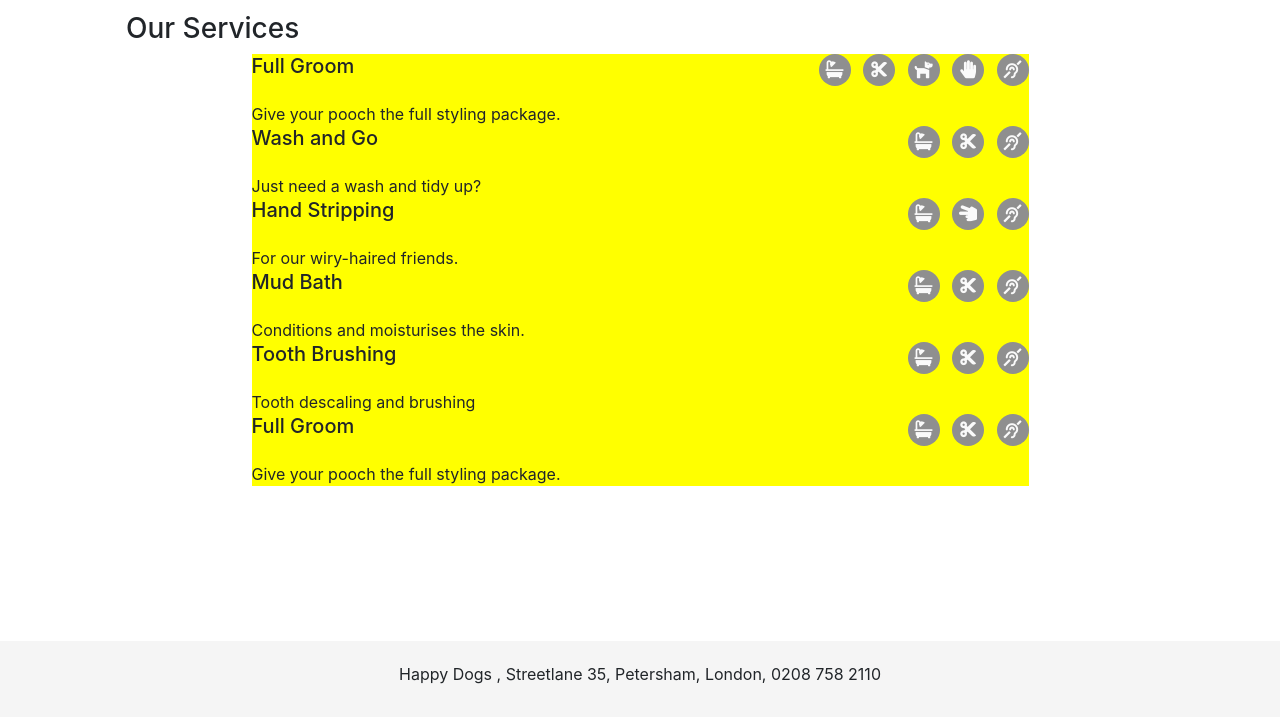
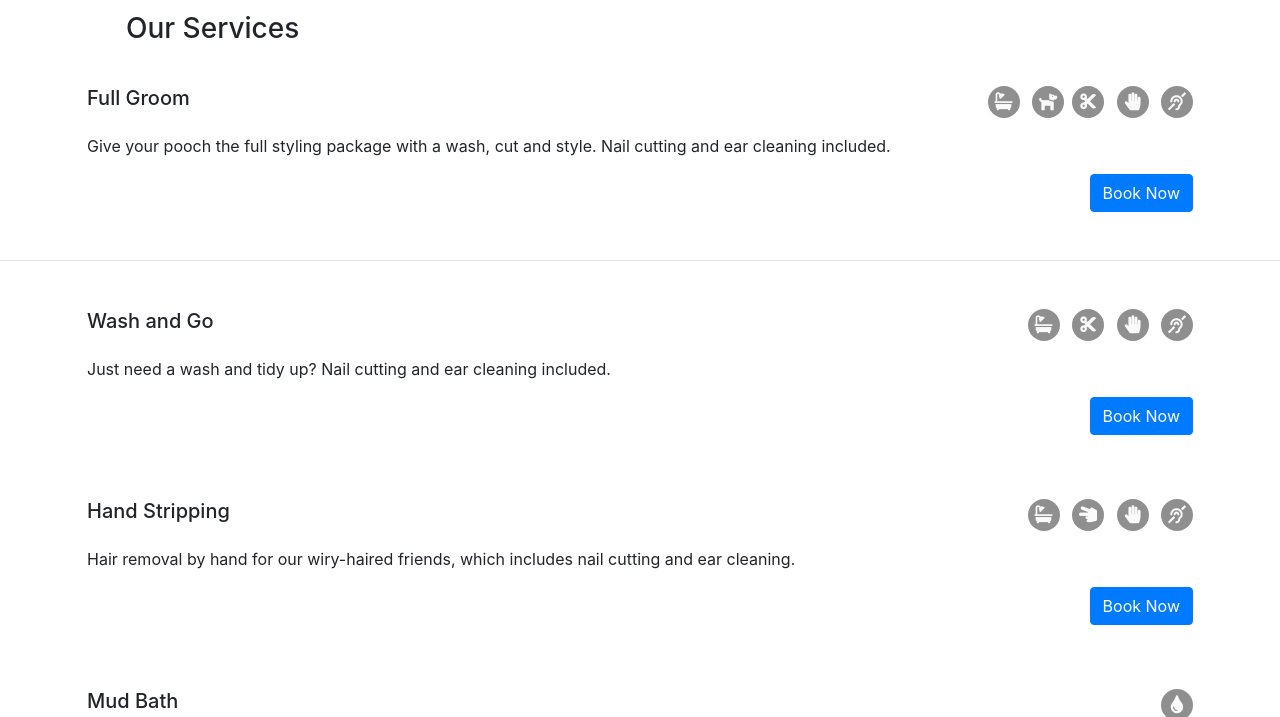
Before and after one commit to BonnieMcb/MS1-Dog-grooming-site, a plain HTML site: page services.html in a window 1280 px wide. Shown: the part 56-773 px from the top of the page. Drawn offline with nearby package versions, Linux system fonts and the light colour scheme.

Commit message:
Finalising Work on Services page

```diff
--- a/assets/css/style.css
+++ b/assets/css/style.css
@@ -6,11 +6,6 @@
     background-color: #f0f8ff
 }
 
-.testbox {
-    background-color: yellow;
-    width: 70%;
-    margin: 0 auto;
-}
 
 
 /* ----------- Header ----------- */
@@ -72,6 +67,20 @@ section {
 
 /* ----------- Services ----------- */
 
+/*.testbox {
+    background-color: yellow;
+    width: 70%;
+    margin: 0 auto;
+}*/
+
+.service-box {
+    padding: 2em;
+}
+
+.service-description {
+    padding: 1em 0;
+}
+
 .services-row {
     display: inline;
 }
@@ -80,8 +89,16 @@ h5 {
     text-align: left;
 }
 
-.icon-col {
+.services-right {
     text-align: right;
+}
+
+.service-icons {
+    margin: 0;
+}
+
+.nopad-col {
+    padding: 0;
 }
 
 .service-icons li i {
--- a/services.html
+++ b/services.html
@@ -50,25 +50,24 @@
     </div>
 
 
-        <div class="container">
-            <div class="testbox">
+
+        <div class="container service-box">
             <div class="row">
-                    <div class="col">
+                <div class="col nopad-col">
                     <h5>Full Groom</h5>
                 </div>
-                    <div class="col icon-col">
+                <div class="col services-right nopad-col">
                     <ul class="list-inline service-icons">
                         <li class="list-inline-item">
                             <i class="fa fa-bath" aria-hidden="true"></i>
                             <span class="sr-only">Bath</span>
                         </li>
                         <li class="list-inline-item">
+                            <i class="fas fa-dog"></i>
+                            <span class="sr-only">Style</span>
+                        </li><li class="list-inline-item">
                             <i class="fa fa-cut" aria-hidden="true"></i>
                             <span class="sr-only">Cut</span>
-                            </li>
-                            <li class="list-inline-item">
-                                <i class="fas fa-dog"></i>
-                                <span class="sr-only">Style</span>
                         </li>
                         <li class="list-inline-item">
                             <i class="fa fa-hand-paper" aria-hidden="true"></i>
@@ -81,14 +80,18 @@
                     </ul>
                 </div>
             </div>
-                Give your pooch the full styling package.
+            <div class="row service-description">Give your pooch the full styling package with a wash, cut and style. Nail cutting and ear cleaning included.</div>
+            <div class="row services-right text-right">
+                <div class="col nopad-col"><button type="submit" class="btn btn-primary">Book Now</button></div>
             </div>
-            <div class="testbox">
+        </div>
+        <hr>
+        <div class="container service-box">
             <div class="row">
-                    <div class="col">
+                <div class="col nopad-col">
                     <h5>Wash and Go</h5>
                 </div>
-                    <div class="col icon-col">
+                <div class="col services-right nopad-col">
                     <ul class="list-inline service-icons">
                         <li class="list-inline-item">
                             <i class="fa fa-bath" aria-hidden="true"></i>
@@ -99,20 +102,27 @@
                             <span class="sr-only">Cut</span>
                         </li>
                         <li class="list-inline-item">
+                            <i class="fa fa-hand-paper" aria-hidden="true"></i>
+                            <span class="sr-only">Nails</span>
+                        </li>
+                        <li class="list-inline-item">
                             <i class="fa fa-deaf" aria-hidden="true"></i>
                             <span class="sr-only">Ear</span>
                         </li>
                     </ul>
                 </div>
             </div>
-                Just need a wash and tidy up?
+            <div class="row service-description">Just need a wash and tidy up? Nail cutting and ear cleaning included.</div>
+            <div class="row services-right text-right">
+                <div class="col nopad-col"><button type="submit" class="btn btn-primary">Book Now</button></div>
             </div>
-            <div class="testbox">
+        </div>
+        <div class="container service-box">
             <div class="row">
-                    <div class="col">
+                <div class="col nopad-col">
                     <h5>Hand Stripping</h5>
                 </div>
-                    <div class="col icon-col">
+                <div class="col services-right nopad-col">
                     <ul class="list-inline service-icons">
                         <li class="list-inline-item">
                             <i class="fa fa-bath" aria-hidden="true"></i>
@@ -123,28 +133,8 @@
                             <span class="sr-only">Hand strip</span>
                         </li>
                         <li class="list-inline-item">
-                                <i class="fa fa-deaf" aria-hidden="true"></i>
-                                <span class="sr-only">Ear</span>
-                            </li>
-                        </ul>
-                    </div>
-                </div>
-                For our wiry-haired friends.
-            </div>
-            <div class="testbox">
-                <div class="row">
-                    <div class="col">
-                        <h5>Mud Bath</h5>
-                    </div>
-                    <div class="col icon-col">
-                        <ul class="list-inline service-icons">
-                            <li class="list-inline-item">
-                                <i class="fa fa-bath" aria-hidden="true"></i>
-                                <span class="sr-only">Bath</span>
-                            </li>
-                            <li class="list-inline-item">
-                                <i class="fa fa-cut" aria-hidden="true"></i>
-                                <span class="sr-only">Cut</span>
+                            <i class="fa fa-hand-paper" aria-hidden="true"></i>
+                            <span class="sr-only">Nails</span>
                         </li>
                         <li class="list-inline-item">
                             <i class="fa fa-deaf" aria-hidden="true"></i>
@@ -153,62 +143,49 @@
                     </ul>
                 </div>
             </div>
-                Conditions and moisturises the skin.
+            <div class="row service-description">Hair removal by hand for our wiry-haired friends, which includes nail cutting and ear cleaning.</div>
+            <div class="row services-right text-right">
+                <div class="col nopad-col"><button type="submit" class="btn btn-primary">Book Now</button></div>
             </div>
-            <div class="testbox">
+        </div>
+        <div class="container service-box">
             <div class="row">
-                    <div class="col">
-                        <h5>Tooth Brushing</h5>
+                <div class="col nopad-col">
+                    <h5>Mud Bath</h5>
                 </div>
-                    <div class="col icon-col">
+                <div class="col services-right nopad-col">
                     <ul class="list-inline service-icons">
                         <li class="list-inline-item">
-                                <i class="fa fa-bath" aria-hidden="true"></i>
-                                <span class="sr-only">Bath</span>
-                            </li>
-                            <li class="list-inline-item">
-                                <i class="fa fa-cut" aria-hidden="true"></i>
-                                <span class="sr-only">Cut</span>
-                            </li>
-                            <li class="list-inline-item">
-                                <i class="fa fa-deaf" aria-hidden="true"></i>
-                                <span class="sr-only">Ear</span>
+                            <i class="fas fa-tint" aria-hidden="true"></i>
+                            <span class="sr-only">Mud Bath</span>
                         </li>
                     </ul>
                 </div>
             </div>
-                Tooth descaling and brushing
+            <div class="row service-description">Conditions and moisturises the skin.</div>
+            <div class="row services-right text-right">
+                <div class="col nopad-col"><button type="submit" class="btn btn-primary">Book Now</button></div>
             </div>
-            <div class="testbox">
+        </div>
+        <div class="container service-box">
             <div class="row">
-                    <div class="col">
-                        <h5>Full Groom</h5>
+                <div class="col nopad-col">
+                    <h5>Tooth Brushing</h5>
                 </div>
-                    <div class="col icon-col">
+                <div class="col services-right nopad-col">
                     <ul class="list-inline service-icons">
                         <li class="list-inline-item">
-                                <i class="fa fa-bath" aria-hidden="true"></i>
-                                <span class="sr-only">Bath</span>
-                            </li>
-                            <li class="list-inline-item">
-                                <i class="fa fa-cut" aria-hidden="true"></i>
-                                <span class="sr-only">Cut</span>
-                            </li>
-                            <li class="list-inline-item">
-                                <i class="fa fa-deaf" aria-hidden="true"></i>
-                                <span class="sr-only">Ear</span>
+                            <i class="fa fa-tooth" aria-hidden="true"></i>
+                            <span class="sr-only">Teeth</span>
                         </li>
                     </ul>
                 </div>
             </div>
-                Give your pooch the full styling package.
+            <div class="row service-description">Tooth descaling and brushing.</div>
+            <div class="row services-right text-right">
+                <div class="col nopad-col"><button type="submit" class="btn btn-primary">Book Now</button></div>
             </div>
-
-
         </div>
-
-
-
 
 </section>
 
```
Lines whose indentation alone changed are shown as unchanged.
